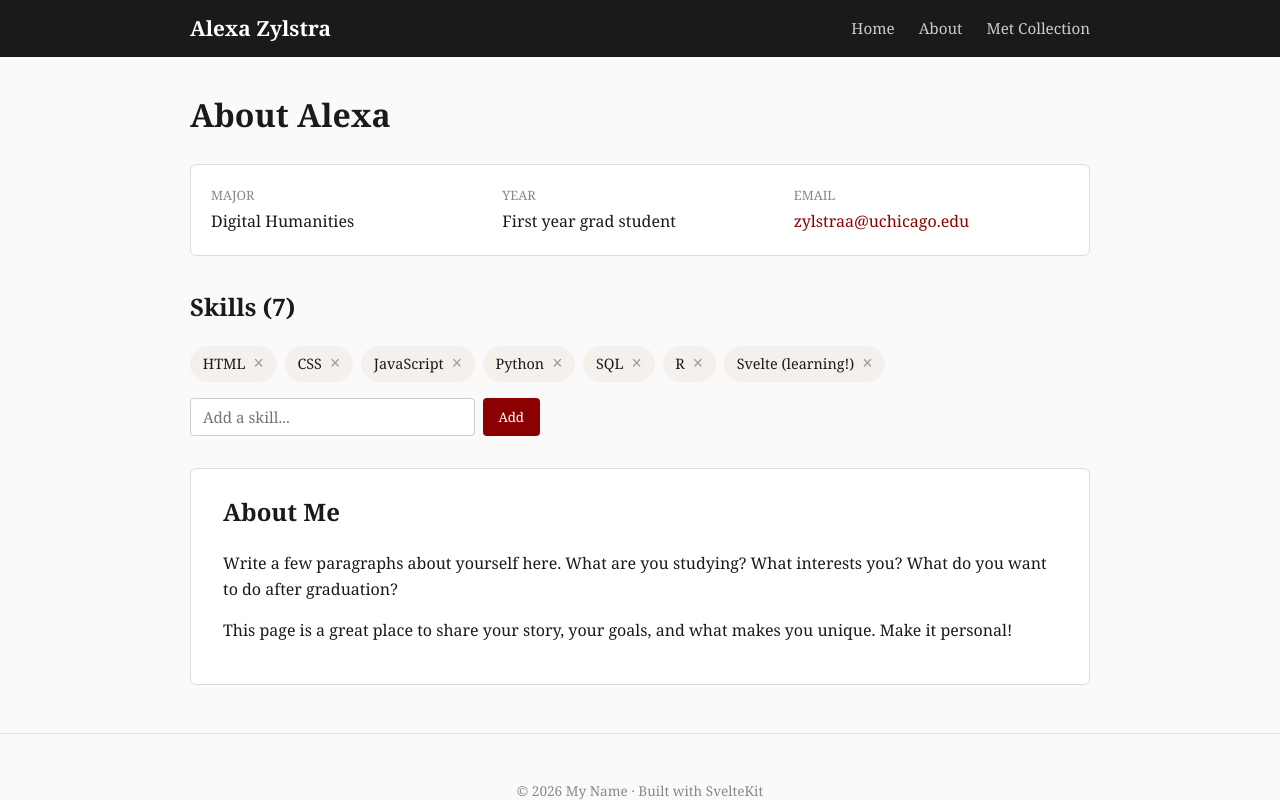
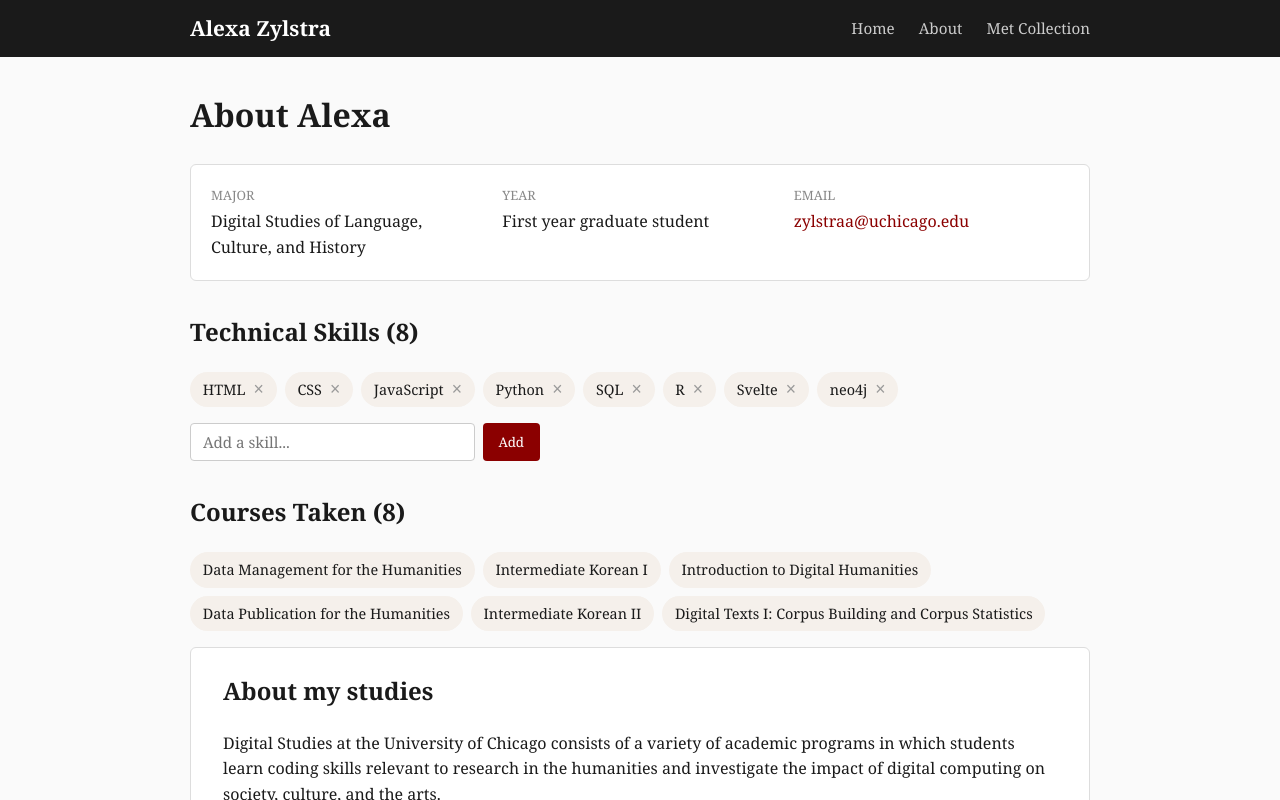
Before and after one commit to a-zylstra/personal_page_data_pub, a SvelteKit app: page /about in a window 1280 px wide. Shown: the top 800 px of the page. Built offline with nearby package versions, Linux system fonts and the light colour scheme.

Commit message:
updating about page

```diff
--- a/src/routes/about/+page.svelte
+++ b/src/routes/about/+page.svelte
@@ -17,8 +17,8 @@
   // YOUR INFO — edit these to be about YOU
   // ============================================
   const name = "Alexa";
-  const major = "Digital Humanities";
-  const year = "First year grad student";
+  const major = "Digital Studies of Language, Culture, and History";
+  const year = "First year graduate student";
   const email = "zylstraa@uchicago.edu";
 
   // ============================================
@@ -35,7 +35,17 @@
     "Python",
     "SQL",
     "R",
-    "Svelte (learning!)"
+    "Svelte",
+    "neo4j"
+  ]);
+
+  let courses = $state([
+    "Data Management for the Humanities",
+    "Intermediate Korean I",
+    "Introduction to Digital Humanities",
+    "Data Publication for the Humanities",
+    "Intermediate Korean II",
+    "Digital Texts I: Corpus Building and Corpus Statistics"
   ]);
 
   // ============================================
@@ -91,7 +101,7 @@
     {skillCount} updates AUTOMATICALLY when skills array changes.
     This is $derived() in action — you never manually update it.
   -->
-  <h2>Skills ({skillCount})</h2>
+  <h2>Technical Skills ({skillCount})</h2>
 
   <ul class="skills-list">
     <!--
@@ -135,16 +145,28 @@
   </div>
 </section>
 
+<section class="course-section">
+  <h2>Courses Taken ({skillCount})</h2>
+
+  <ul class="skills-list">
+    {#each courses as course}
+      <li>{course}</li>
+    {/each}
+  </ul>
+</section>
+
 <section class="bio">
-  <h2>About Me</h2>
+  <h2>About my studies</h2>
   <p>
-    <!-- CUSTOMIZE: Write about yourself! 2-4 paragraphs. -->
-    Write a few paragraphs about yourself here. What are you studying?
-    What interests you? What do you want to do after graduation?
+    Digital Studies at the University of Chicago consists of a variety of academic programs
+    in which students learn coding skills relevant to research in the humanities and investigate
+    the impact of digital computing on society, culture, and the arts.
   </p>
   <p>
-    This page is a great place to share your story, your goals,
-    and what makes you unique. Make it personal!
+    My thesis revolves around the study of contemporary Korean art and how it has been represented
+    in the West. I have completed a year of intermediate Korean language studies so that I may understand
+    and compare Korean articles on these same artists to understand the differences in Western versus Eastern
+    representation of this art.
   </p>
 </section>
 
```
